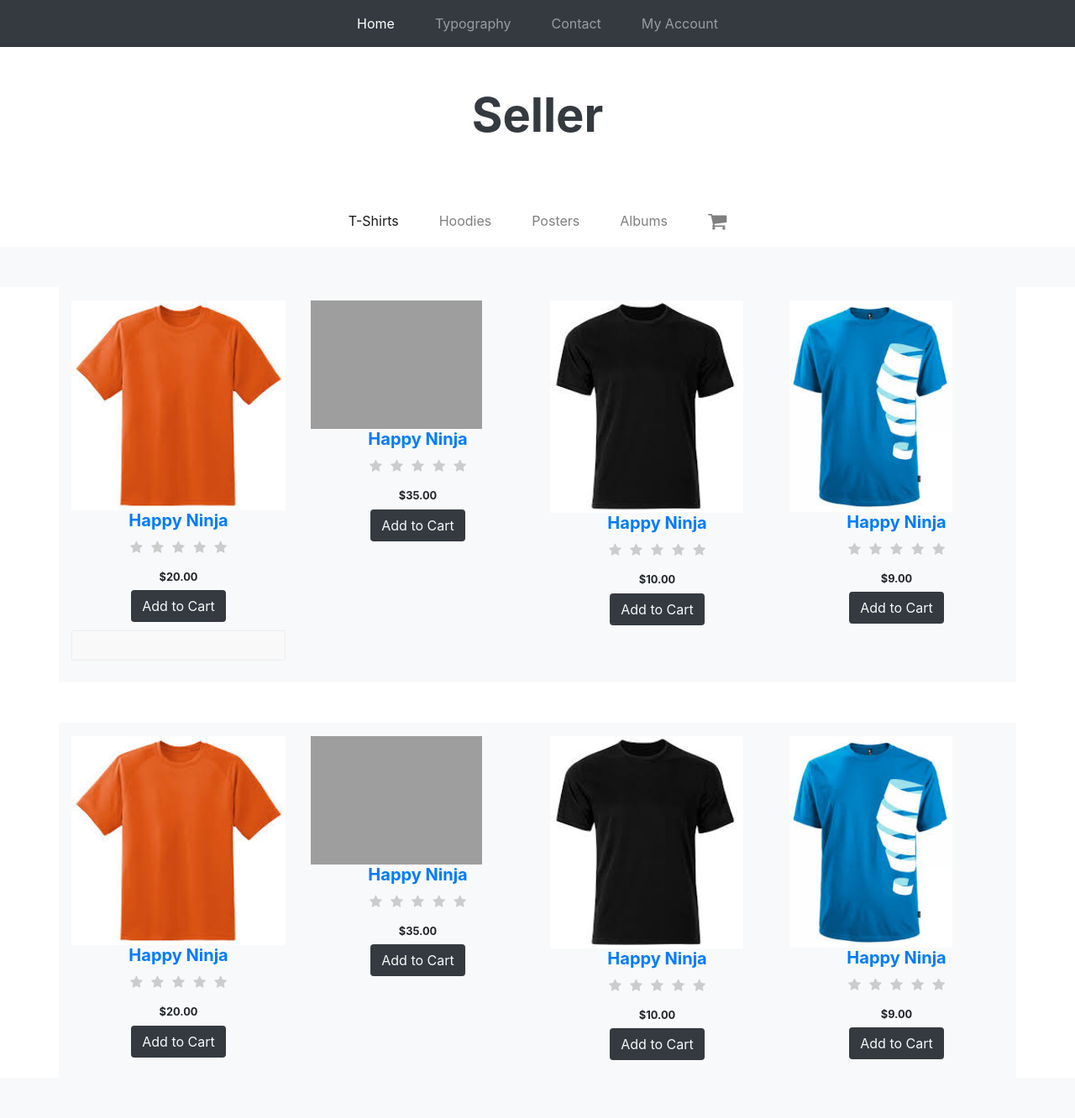
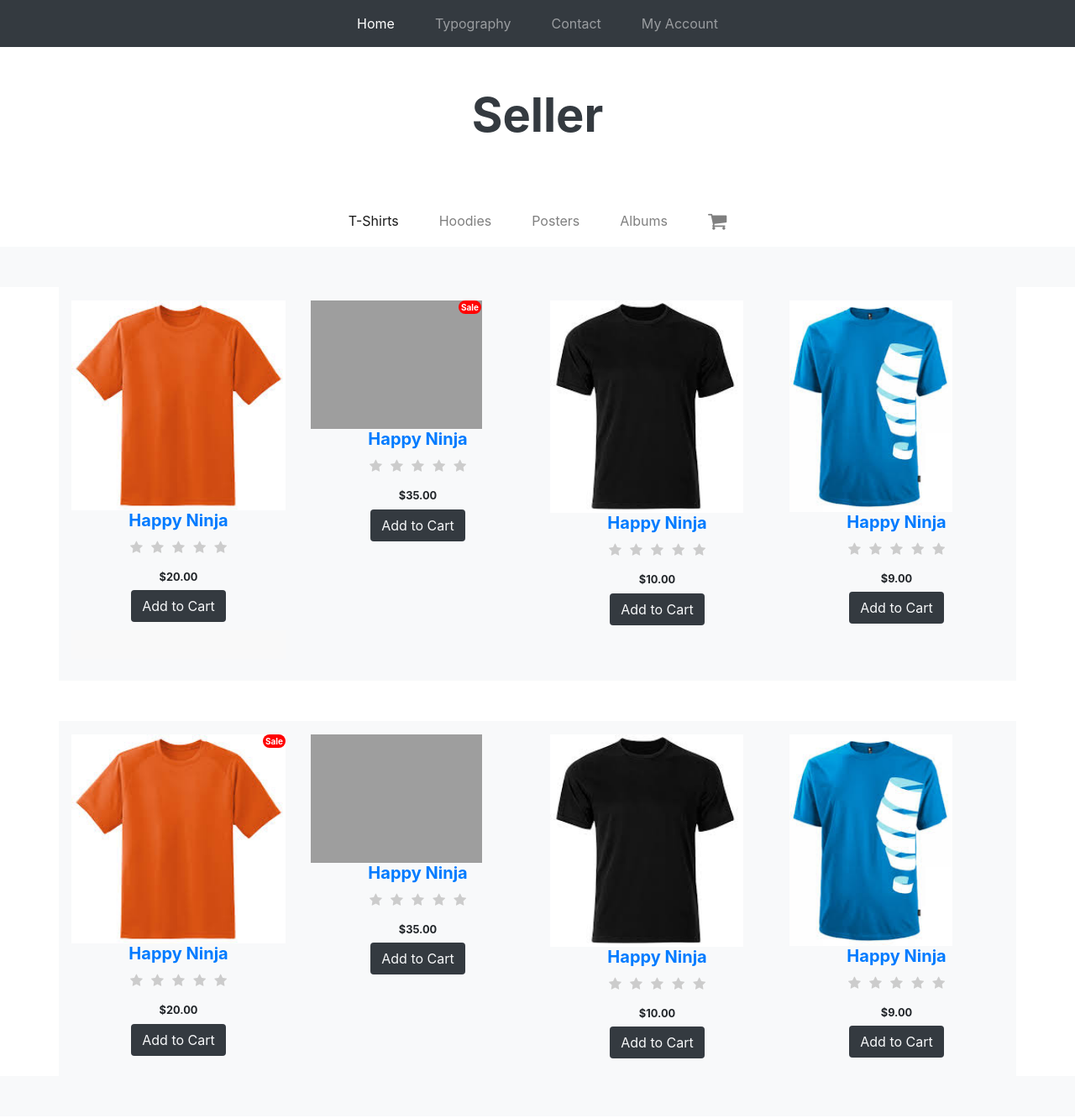
Before and after one commit to umair406/SP18-BSE-099-Terminal, a PHP site: page / in a window 1280 px wide. Shown: the whole page at 84% size. After the commit the page ends 1261 px from the top, so only its background shows below. Run offline with PHP 8.4, Linux system fonts and the light colour scheme; grey boxes are pictures that could not be loaded.

Commit message:
minor changes

```diff
--- a/index.html
+++ b/index.html
@@ -131,6 +131,7 @@
                     </div>
                         <div class="col-md-3 col-6">
                         <a href="#">
+                          <span class="badge badge-secondary sale">Sale</span>
                             <img src="./images/2.jpg" width="80%">
                             <h4 class="text-center lead font-weight-bold">Happy Ninja</h4>
                         </a>
@@ -268,6 +269,7 @@
                 <div class="row">
                         <div class="col-md-3 col-6">
                             <a href="#">
+                              <span class="badge badge-secondary sale2">Sale</span>
                                 <img src="./images/1.jpg" width="100%">
                                 <h4 class="text-center lead font-weight-bold">Happy Ninja</h4>
                               </a>
--- a/style.css
+++ b/style.css
@@ -1,12 +1,103 @@
+
+* {
+    -webkit-box-sizing:border-box;
+    -moz-box-sizing:border-box;
+    box-sizing:border-box;
+  }
+
+  *:before, *:after {
+  -webkit-box-sizing: border-box;
+  -moz-box-sizing: border-box;
+  box-sizing: border-box;
+  }
+
+  /*.clearfix {
+    clear:both;
+  }*/
+
+  .text-center {text-align:center;}
+
+  /*a {
+    color: tomato;
+    text-decoration: none;
+  }*/
+
+  /*a:hover {
+    color: #2196f3;
+  }*/
+
+  pre {
+  display: block;
+  padding: 9.5px;
+  margin: 0 0 10px;
+  font-size: 13px;
+  line-height: 1.42857143;
+  color: #333;
+  word-break: break-all;
+  word-wrap: break-word;
+  background-color: #F5F5F5;
+  border: 1px solid #CCC;
+  border-radius: 4px;
+  }
+
+  /*.header {
+    padding:20px 0;
+    position:relative;
+    margin-bottom:10px;
+
+  }
+
+  .header:after {
+    content:"";
+    display:block;
+    height:1px;
+    background:#eee;
+    position:absolute;
+    left:30%; right:30%;
+  }
+
+  .header h2 {
+    font-size:3em;
+    font-weight:300;
+    margin-bottom:0.2em;
+  }
+
+  .header p {
+    font-size:14px;
+  }
 
 
-  .text-center {text-align:center;}
+
+  #a-footer {
+    margin: 20px 0;
+  }
+
+  .new-react-version {
+    padding: 20px 20px;
+    border: 1px solid #eee;
+    border-radius: 20px;
+    box-shadow: 0 2px 12px 0 rgba(0,0,0,0.1);
+
+    text-align: center;
+    font-size: 14px;
+    line-height: 1.7;
+  }
+
+  .new-react-version .react-svg-logo {
+    text-align: center;
+    max-width: 60px;
+    margin: 20px auto;
+    margin-top: 0;
+  }
+
+
+  */
 
 
   .success-box {
     margin:10px 0;
     padding:5px 5px;
-    border:1px solid #eee;
+
     background:#f9f9f9;
   }
 
@@ -52,3 +143,27 @@
   .rating-stars ul > li.star.selected > i.fa {
     color:#FF912C;
   }
+
+
+  .sale{
+    position: absolute;
+    right: 67px;
+    top: 0px;
+    background: red;
+    text-align: center;
+    border-radius: 30px 30px 30px 30px;
+    color: white;
+    padding: 3px;
+    font-size: 10px;
+  }
+  .sale2{
+    position: absolute;
+    right: 15px;
+    top: 0px;
+    background: red;
+    text-align: center;
+    border-radius: 30px 30px 30px 30px;
+    color: white;
+    padding: 3px;
+    font-size: 10px;
+  }
```
Also changed, not shown: admin.html (added), 2 other files.
